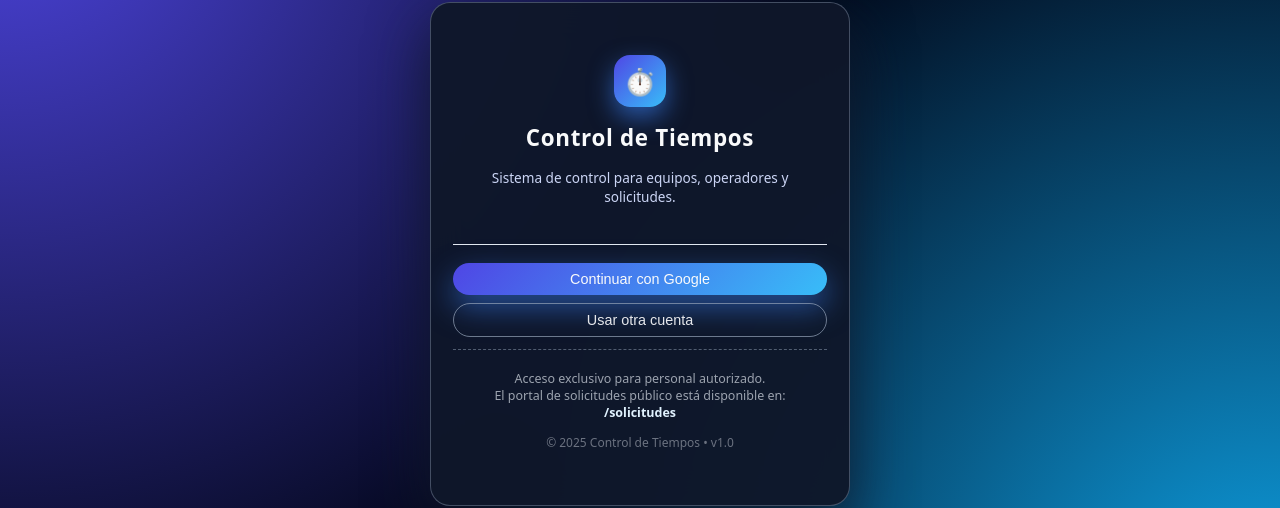
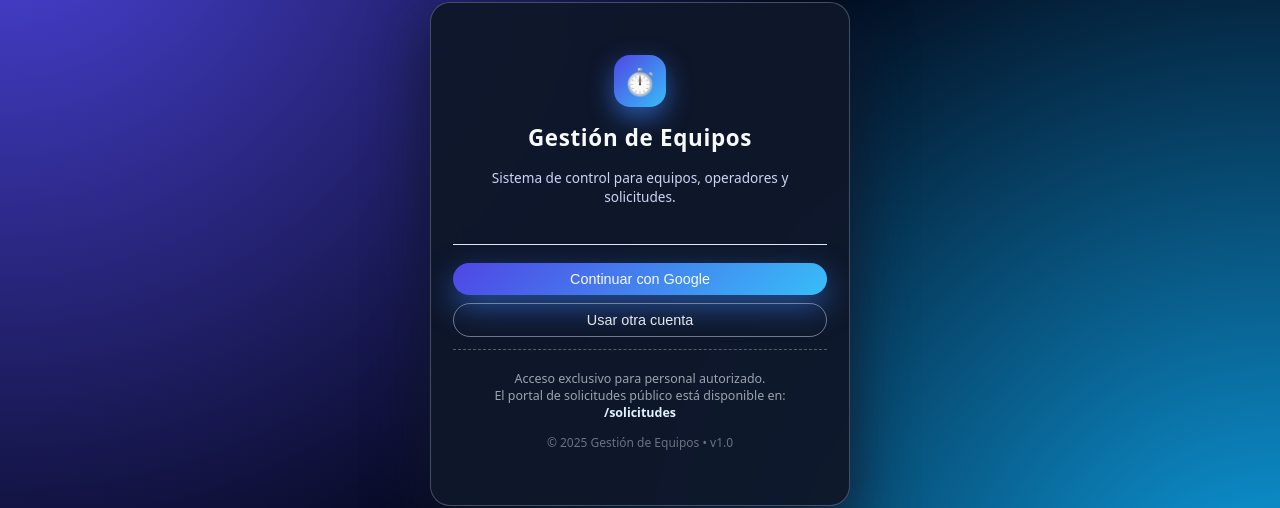
Before and after one commit to heison43/control-tiempos, a Next.js app: page / in a window 1280 px wide. Shown: the part 146-654 px from the top of the page. Built offline with nearby package versions, Linux system fonts and the light colour scheme; no server answers.

Commit message:
Mejora nombre app

```diff
--- a/src/app/api/sendReport/route.js
+++ b/src/app/api/sendReport/route.js
@@ -24,7 +24,7 @@ export async function POST(request) {
         <p><strong>Hora de envío:</strong> ${now.toLocaleTimeString("es-CO")}</p>
         <p><strong>Tipo:</strong> Envío automático programado</p>
         <hr/>
-        <p><em>Este es un reporte automático generado por el sistema de control de tiempos.</em></p>
+        <p><em>Este es un reporte automático generado por el sistema de Gestión de Equipos.</em></p>
       `;
     } else {
       subject = `📊 Reporte de Asignaciones - ${now.toLocaleDateString("es-CO")}`;
--- a/src/app/api/sendReportDaily/route.js
+++ b/src/app/api/sendReportDaily/route.js
@@ -172,7 +172,7 @@ async function sendDailyReport() {
       <p><strong>Total de asignaciones del día:</strong> ${count}</p>
       <p><strong>Tipo:</strong> Envío automático programado</p>
       <hr/>
-      <p><em>Este reporte fue generado automáticamente por el sistema de control de tiempos.</em></p>
+      <p><em>Este reporte fue generado automáticamente por el sistema de Gestión de Equipos.</em></p>
     `;
 
     const recipients = getRecipients();
--- a/src/app/layout.js
+++ b/src/app/layout.js
@@ -4,7 +4,7 @@ import PwaInstallPrompt from "../components/PwaInstallPrompt";
 
 export const metadata = {
   title: "Gestión de Equipos",
-  description: "Sistema de control de tiempos",
+  description: "Sistema de Gestion de Equipos",
   manifest: "/manifest.webmanifest",
   icons: {
     icon: "/icons/icon-192x192.png",
--- a/src/app/page.js
+++ b/src/app/page.js
@@ -136,7 +136,7 @@ export default function HomePage() {
           <div className="login-icon">
             <span>⏱️</span>
           </div>
-          <h1>Control de Tiempos</h1>
+          <h1>Gestión de Equipos</h1>
           <p>Sistema de control para equipos, operadores y solicitudes.</p>
         </div>
 
@@ -164,7 +164,7 @@ export default function HomePage() {
             El portal de solicitudes público está disponible en:{' '}
             <span className="login-link">/solicitudes</span>
           </p>
-          <p className="login-copy">© 2025 Control de Tiempos • v1.0</p>
+          <p className="login-copy">© 2025 Gestión de Equipos • v1.0</p>
         </div>
       </div>
 
--- a/src/components/AuthGate.jsx
+++ b/src/components/AuthGate.jsx
@@ -295,7 +295,7 @@ return false;
                 <polyline points="12 6 12 12 16 14" />
               </svg>
             </div>
-            <h1 className="login-title">Control de Tiempos</h1>
+            <h1 className="login-title">Gestión de Equipos</h1>
             <p className="login-subtitle">
               Sistema de control para equipos, operadores y solicitudes.
             </p>
@@ -391,7 +391,7 @@ return false;
 
           {/* Footer */}
           <div className="login-footer">
-            <p className="footer-text">© 2025 Control de Tiempos • v1.0</p>
+            <p className="footer-text">© 2025 Gestión de Equipos • v1.0</p>
           </div>
         </div>
       </div>
```
